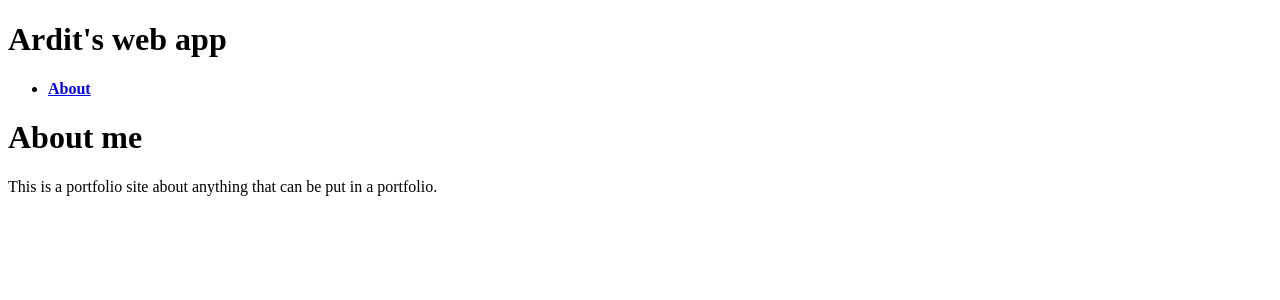
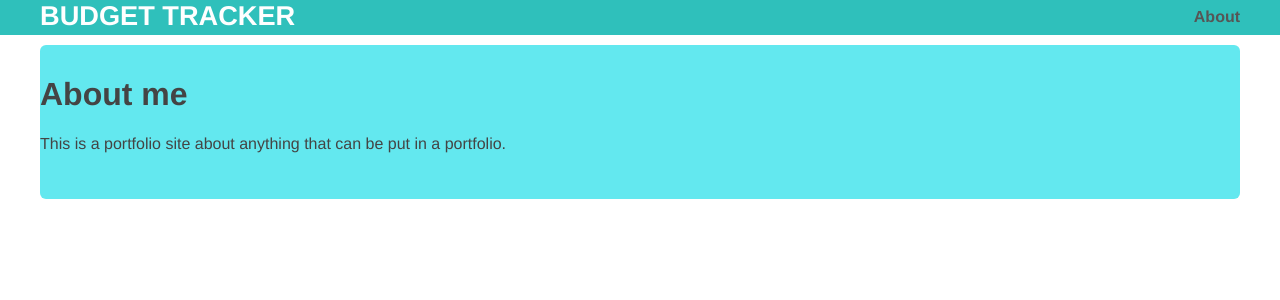
Before and after one commit to Purvanshbal/budget_tracker, a Flask app: page /about/ in a window 1280 px wide. Shown: the top 300 px of the page. Run offline with Flask 3, Linux system fonts and the light colour scheme.

Commit message:
made some changes

```diff
--- /dev/null
+++ b/static/css/main.css
@@ -0,0 +1,70 @@
+body {
+  margin: 0;
+  padding: 0;
+  font-family: "Helvetica Neue", Helvetica, Arial, sans-serif;
+  color: #444;
+}
+/*
+ * Formatting the header area
+ */
+header {
+  background-color: #19bab4;
+  height: 35px;
+  width: 100%;
+  opacity: .9;
+  margin-bottom: 10px;
+}
+header h1.logo {
+  margin: 0;
+  font-size: 1.7em;
+  color: #fff;
+  text-transform: uppercase;
+  float: left;
+}
+header h1.logo:hover {
+  color: #fff;
+  text-decoration: none;
+}
+/*
+ * Centering the body content
+ */
+.container {
+  width: 1200px;
+  margin: 0 auto;
+}
+
+div.about {
+  padding: 10px 0 30px 0;
+  background-color: #63e8ef;
+  -webkit-border-radius: 6px;
+     -moz-border-radius: 6px;
+          border-radius: 6px;
+}
+h2 {
+  font-size: 3em;
+  margin-top: 40px;
+  text-align: center;
+  letter-spacing: -2px;
+}
+h3 {
+  font-size: 1.7em;
+  font-weight: 100;
+  margin-top: 30px;
+  text-align: center;
+  letter-spacing: -1px;
+  color: #999;
+}
+.menu {
+  float: right;
+  margin-top: 8px;
+}
+.menu li {
+  display: inline;
+}
+.menu li + li {
+  margin-left: 35px;
+}
+.menu li a {
+  color: #444;
+  text-decoration: none;
+}
--- a/templates/layout.html
+++ b/templates/layout.html
@@ -1,12 +1,16 @@
 <!DOCTYPE html>
 <html>
+  <head>
+    <title>Flask app</title>
+    <link rel="stylesheet" href="{{ url_for('static', filename='css/main.css') }}">
+  </head>
   <body>
     <header>
       <div class="container">
-        <h1 class="logo">Ardit's web app</h1>
+        <h1 class="logo">Budget Tracker</h1>
         <strong><nav>
           <ul class="menu">
-            <!--<li><a href="{{ url_for('in') }}">Home</a></li>-->
+            <!--<li><a href="{{ url_for('hello') }}">Home</a></li>-->
             <li><a href="{{ url_for('about') }}">About</a></li>
           </ul>
         </nav></strong>
```
Also changed, not shown: 1 other file.
